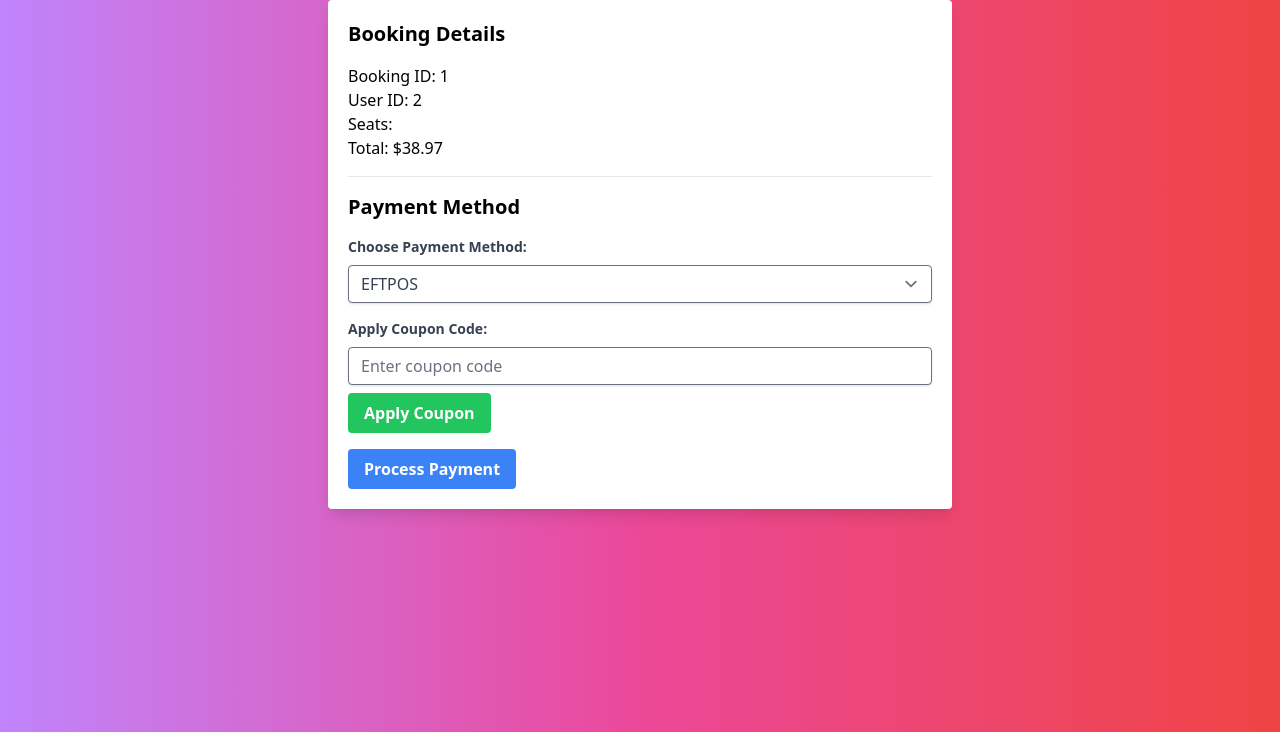
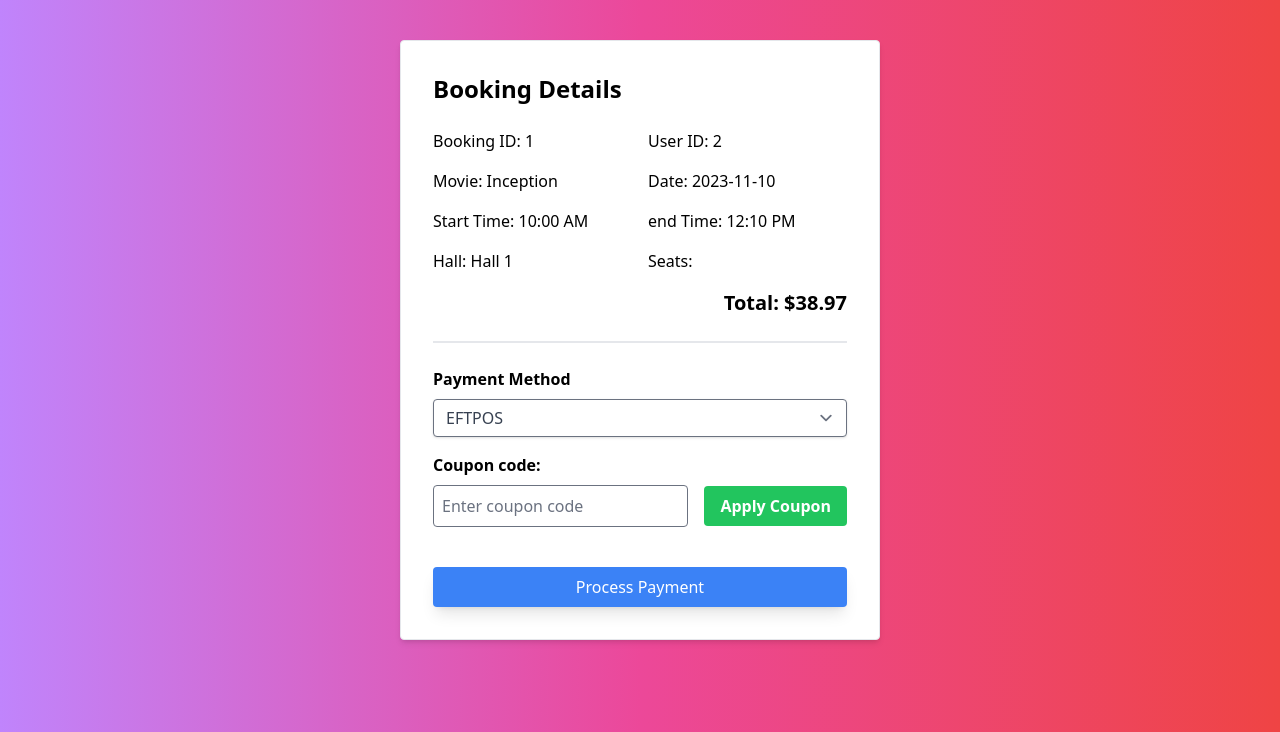
Before and after one commit to twoyoung/lincoln-cinema-online-movie-ticket-booking-system, a Flask app: page /book/1/payment/onsite in a window 1280 px wide. Shown: the part 68-800 px from the top of the page. Run offline with Flask 3, Linux system fonts and the light colour scheme; a user stored in the database is signed in.

Commit message:
styling of viewbookings page; notification information; booking confirm page; payment page;etc

```diff
--- a/controllers/movieController.py
+++ b/controllers/movieController.py
@@ -1,5 +1,5 @@
 from flask import jsonify, redirect, render_template, url_for, flash, get_flashed_messages, session
-from sqlalchemy import Float
+from sqlalchemy import desc
 from models import General, User, Movie, CinemaHallSeat, Booking, BookingStatus, Payment, Screening, CreditCard, DebitCard, Coupon, CashPayment, Eftpos, Notification
 from typing import List
 from datetime import datetime
@@ -36,15 +36,6 @@
             flash("Movie does not exist.", 'error')
             return redirect(url_for('movies.showMovies'))
 
-    # @staticmethod
-    # def viewMovieScreenings(movieId: int):
-    #     movie = Movie.getMovieById(movieId)
-    #     if movie:
-    #         screeningList = movie.screenings
-    #     else:
-    #         screeningList = []
-    #     return render_template("movieScreenings.html", screeningList=screeningList, userType=session['userType'])
-
     @staticmethod
     def viewSeatChart(screeningId: int):
         screening = Screening.getScreeningById(screeningId)
@@ -57,7 +48,6 @@
     @staticmethod
     def showPaymentPageOnline(bookingId: int):
         booking = Booking.getBookingById(bookingId)
-        print(booking)
         return render_template("paymentOnline.html", booking=booking)
 
     @staticmethod
@@ -83,16 +73,16 @@
             booking.screening = screening
             booking.numberOfSeats = len(selectedSeats)
             booking.createdOn = datetime.now()
-            booking.orderTotal = sum(seat.seatPrice for seat in selectedSeats)
+            booking.orderTotal = round(sum(seat.seatPrice for seat in selectedSeats),2)
             booking.seats = selectedSeats
 
             if user.type == 'customer':
                 user.makeBooking(booking)
-                print(booking.id)
+                # print(booking.id)
                 return redirect(url_for('movies.paymentOnline', bookingId = booking.id))
             elif user.type == 'staff':
                 user.makeBooking(booking)
-                print(booking.id)
+                # print(booking.id)
                 return redirect(url_for('movies.paymentOnsite', bookingId = booking.id))
 
         elif paymentData:
@@ -175,7 +165,7 @@
     def getNotifications(userId: int):
         user = User.getUserById(userId)
         if user and user.type == 'customer':
-            notificationList = Notification.query.filter_by(userId = userId).all()
+            notificationList = Notification.query.filter_by(userId=userId).order_by(desc(Notification.timestamp)).all()
             numberOfUnreadNotifications = Notification.numberOfUnreadNotifications()
             # Convert the list of notifications into a list of dictionaries
             notifications = [
@@ -201,9 +191,10 @@
     def viewBookings(userId: int):
         user = User.getUserById(userId)
         if user.type == "customer":
+            # notificationList = Notification.query.filter_by(userId=userId).order_by(desc(Notification.timestamp)).all()
             bookingList = user.getBookingList()
         if user.type == "staff":
-            bookingList = Booking.getBookingList()
+            bookingList = Booking.getAllBookings()
         return render_template('bookings.html', bookingList=bookingList)
 
     @staticmethod
@@ -211,11 +202,16 @@
         booking = Booking.getBookingById(bookingId)
         user = User.getUserById(userId)
         if user.type == 'customer' or user.type == 'staff':
-            success = user.cancelBooking(booking)
+            success, message = user.cancelBooking(booking)
             if success:
-                return "cancelled successfully"
+                flash(message, 'success')
             else:
-                return "cancel failed"
+                flash(message, 'error')
+            return redirect(url_for('movies.viewBookings'))
+        else:
+            flash("Unauthorized access", 'error')
+            return redirect(url_for('movies.viewBookings'))
+
 
     @staticmethod
     def showAddMoviePage():
@@ -259,11 +255,11 @@
                 hallId = newScreeningData['hallId'],
                 movieId = newScreeningData['movieId']
             )
-            print(newScreeningData)
+            # print(newScreeningData)
             success =  user.addScreening(newScreening)
             if success:
                 flash("New Screening added successfully")
-                return redirect(url_for('movies.showMovieScreenings', movieId = newScreeningData['movieId']))
+                return redirect(url_for('movies.showMovieDetailsAndScreenings', movieId = newScreeningData['movieId']))
             else:
                 flash("The Screening was not added successfully")
                 return redirect(url_for('movies.addScreening', movieId = newScreeningData['movieId']))
--- a/models/paymentModel.py
+++ b/models/paymentModel.py
@@ -49,7 +49,7 @@
 
     @staticmethod
     def createPayment(payment: "Payment") -> "Payment":
-        payment.discountedAmount = payment.calcFinalPayment()
+        payment.discountedAmount = round(payment.calcFinalPayment(), 2)
         db.session.add(payment)
 
         payment.booking.status = BookingStatus.CONFIRMED
--- a/routes/routes.py
+++ b/routes/routes.py
@@ -30,8 +30,10 @@
         return f(*args, **kwargs)
     return wrapper
 
+
 movie_bp = Blueprint('movies', __name__)
 auth_bp = Blueprint('auth', __name__)
+
 
 @movie_bp.route('/', methods=['GET'])
 def home():
@@ -58,9 +60,6 @@
 def showMovieDetailsAndScreenings(movieId):
     return MovieController.viewMovieDetailsAndScreenings(movieId)
 
-# @movie_bp.route('/movies/<movieId>/screenings', methods=['GET', 'POST'])
-# def showMovieScreenings(movieId):
-#     return MovieController.viewMovieScreenings(movieId)
 
 @movie_bp.route('/book/<screeningId>/seats', methods=['GET', 'POST'])
 @login_required
--- a/static/output.css
+++ b/static/output.css
@@ -790,11 +798,6 @@
   margin-right: auto;
 }
 
-.my-4 {
-  margin-top: 1rem;
-  margin-bottom: 1rem;
-}
-
 .mb-10 {
   margin-bottom: 2.5rem;
 }
@@ -1785,13 +1834,20 @@
   outline-offset: 2px;
 }
 
+.focus\:ring-2:focus {
+  --tw-ring-offset-shadow: var(--tw-ring-inset) 0 0 0 var(--tw-ring-offset-width) var(--tw-ring-offset-color);
+  --tw-ring-shadow: var(--tw-ring-inset) 0 0 0 calc(2px + var(--tw-ring-offset-width)) var(--tw-ring-color);
+  box-shadow: var(--tw-ring-offset-shadow), var(--tw-ring-shadow), var(--tw-shadow, 0 0 #0000);
+}
+
+.focus\:ring-blue-500:focus {
+  --tw-ring-opacity: 1;
+  --tw-ring-color: rgb(59 130 246 / var(--tw-ring-opacity));
+}
+
 @media (min-width: 768px) {
   .md\:mb-0 {
     margin-bottom: 0px;
-  }
-
-  .md\:w-1\/2 {
-    width: 50%;
   }
 
   .md\:w-1\/3 {
--- a/templates/base.html
+++ b/templates/base.html
@@ -32,7 +32,7 @@
                         <!-- Notification icon with potential red dot for unread notifications -->
                         <div class="relative inline-block mr-3" id="notification-icon">
                             <i class="fas fa-envelope text-xl cursor-pointer px-2"></i>
-                            <div id="notification-dropdown" class="absolute right-0 mt-2 w-64 bg-white rounded shadow-md hidden">
+                            <div id="notification-dropdown" class="absolute right-0 mt-2 w-64 bg-white rounded shadow-md hidden z-50">
                                 <ul class="py-2 text-black" id="notification-list"></ul>
                             </div>
                             {% if has_unread_notifications %}
@@ -60,10 +60,6 @@
 </nav>
 
 
-
-
-
-<!-- Flashed Messages -->
 <!-- Flashed Messages -->
 {% if not hide_flash_messages %}
     {% with messages = get_flashed_messages(with_categories=true) %}
@@ -104,68 +100,73 @@
 
 
   <script>
-    $(document).ready(function() {
+    $(document).ready(function () {
         let userType = "{{ session['userType'] }}";
-        // Check for unread notifications only if we're a customer
-        $(document).ready(function() {
-        // Check for unread notifications only if userType is a customer
-        if (userType === 'customer') {
-            $.getJSON("/api/get-notifications", function(data) {
+
+        function fetchNotifications() {
+            $.getJSON("/api/get-notifications", function (data) {
+                let notificationList = $("#notification-list");
+                notificationList.empty();
+
                 if (data.numberOfUnreadNotifications > 0) {
-                    $("#notification-icon").append('<span class="absolute top-0 right-0 w-3 h-3 bg-red-500 rounded-full border-2 border-white"></span>');
+                    $("#notification-icon").find('.unread-dot').remove();
+                    $("#notification-icon").append('<span class="absolute top-0 right-0 w-3 h-3 bg-red-500 rounded-full border-2 border-white unread-dot"></span>');
+                } else {
+                    $("#notification-icon").find('.unread-dot').remove();
                 }
-                let notificationList = $("#notification-list");
-                notificationList.empty();  // Clear previous notifications
 
-                if(data.notifications.length === 0) {
-                    // No notifications
+                if (data.notifications.length === 0) {
                     notificationList.append('<li class="px-4 py-2 text-center text-gray-500">No new notifications</li>');
                 } else {
-                    data.notifications.forEach(function(notification) {
+                    data.notifications.sort((a, b) => new Date(b.timestamp) - new Date(a.timestamp));
+
+                    data.notifications.forEach(function (notification) {
                         let notificationItem = `
-                        <li class="px-4 py-2 hover:bg-gray-200 notification-item" data-id="${notification.id}">
+                <li class="px-4 py-2 hover:bg-gray-200 notification-item ${!notification.isRead ? 'bg-gray-100' : ''}" data-id="${notification.id}" data-expanded="false">
                     <a href="${notification.url}">
-                                ${notification.message}
+                        <span class="line-clamp-1">${notification.message}</span>
                     </a>
                 </li>`;
                         notificationList.append(notificationItem);
                     });
-                    console.log(notificationList);
                 }
             });
         }
-        });
-    });
 
-    $(document).ready(function() {
-        // Toggle dropdown visibility
-        $("#notification-icon .fa-envelope").click(function() {
+        fetchNotifications();
+
+        $("#notification-icon .fa-envelope").click(function () {
             $("#notification-dropdown").toggle();
         });
 
-        // Close dropdown if clicked outside
-        $(document).on("click", function(event) {
+        $(document).on("click", function (event) {
             if (!$(event.target).closest("#notification-icon").length) {
                 $("#notification-dropdown").hide();
             }
         });
 
-        // ... your existing code to check for unread notifications
-    });
+        $(document).on('click', '.notification-item', function () {
+            event.preventDefault();
 
+            const notificationId = $(this).data('id');
+            const isExpanded = $(this).data('expanded');
 
-    // Assuming each notification has a data-id attribute containing its ID
-    $(document).on('click', '.notification-item', function() {
-        event.preventDefault();
-        const notificationId = $(this).data('id');
+            if (isExpanded) {
+                $(this).find('span').removeClass('line-clamp-none').addClass('line-clamp-1');
+                $(this).data('expanded', false);
+            } else {
+                $(this).find('span').removeClass('line-clamp-1').addClass('line-clamp-none');
+                $(this).data('expanded', true);
+            }
 
-        // Make an AJAX call to mark the notification as read in the backend
-        $.post('/api/mark-notification-read', { id: notificationId }, function(response) {
-            if(response.success) {
-                // Provide feedback, like removing a highlight or the red dot indicator
+            $.post('/api/mark-notification-read', { id: notificationId }, function (response) {
+                if (response.success) {
+                    fetchNotifications();
                 }
             });
         });
+    });
+
 </script>
 
 
--- a/templates/bookingConfirm.html
+++ b/templates/bookingConfirm.html
@@ -7,6 +7,7 @@
 <div class="max-w-lg mx-auto mt-12 bg-white p-8 shadow-md rounded-md">
     <h1 class="text-2xl font-bold mb-6 text-center">Booking Confirmation</h1>
 
+    {% if booking.user.type == 'customer' %}
         <p class="mb-4">Dear <span class="font-bold">
         {% if booking.user.name %}
             {{ booking.user.name }}
@@ -15,6 +16,9 @@
         {% endif %}</span>,</p>
 
         <p class="mb-4">Thank you for booking with us. Here are your booking details:</p>
+    {% else %}
+        <p class="mb-4">Booking successfully. Here are the booking details:</p>
+    {% endif %}
 
     <div class="mb-4">
         <span class="font-bold">Booking ID:</span>
--- a/templates/movieDetailsAndScreenings.html
+++ b/templates/movieDetailsAndScreenings.html
@@ -1,6 +1,6 @@
 {% extends 'base.html' %}
 
-{% block title %}{{movie.title}} - Screenings{% endblock %}
+{% block title %}{{movie.title}}{% endblock %}
 
 {% block content %}
 <div class="container mx-auto max-w-3xl font-sans antialiased py-12 px-4 bg-gray-100">
--- a/templates/paymentOnsite.html
+++ b/templates/paymentOnsite.html
@@ -5,64 +5,70 @@
 
 {% block content %}
 
-<div class="container mx-auto px-4">
-    <div class="bg-white p-5 rounded shadow-lg w-full md:w-1/2 mx-auto">
+<div class="container mx-auto px-4 px-4 py-10 max-w-lg">
+    <div class="bg-white p-8 rounded shadow-md border border-gray-200">
+        <div class="border-b-2 border-gray-200 pb-6 mb-6">
+            <h2 class="text-2xl font-semibold mb-6">Booking Details</h2>
+            <div class="grid grid-cols-2 gap-4">
+                <p><span class="font-medium font-bold">Booking ID:</span> {{ booking.id }}</p>
+                <p><span class="font-medium font-bold">User ID:</span> {{ booking.userId }}</p>
+                <p><span class="font-medium font-bold">Movie:</span> {{ booking.screening.movie.title }}</p>
+                <p><span class="font-medium font-bold">Date:</span> {{ booking.screening.screeningDate.strftime('%Y-%m-%d') }}</p>
+                <p><span class="font-medium font-bold">Start Time:</span> {{ booking.screening.startTime.strftime('%I:%M %p') }}</p>
+                <p><span class="font-medium font-bold">end Time:</span> {{ booking.screening.endTime.strftime('%I:%M %p') }}</p>
+                <p><span class="font-medium font-bold">Hall:</span> {{ booking.screening.hall.name }}</p>
+                <p><span class="font-medium font-bold">Seats:</span>
+                    {% for seat in booking.seats %}
+                        {{ seat.seatNumber }} {% if not loop.last %}, {% endif %}
+                    {% endfor %}
+                </p>
+
+                <p class="col-span-2 text-right font-bold text-xl" id="total-amount">Total: ${{ booking.orderTotal }}</p>
+            </div>
+        </div>
         <form action="{{ url_for('movies.paymentOnsite', bookingId=booking.id) }}" method="POST">
 
-            <!-- Booking Details Section -->
-             <!-- Booking Details Section -->
-            <h2 class="text-xl font-semibold mb-4">Booking Details</h2>
-            <p>Booking ID: {{ booking.id }}</p>
-            <p>User ID: {{ booking.userId }}</p>
-            <p>Seats: {% for seat in booking.seats %} {{ seat.seatNumber }} {% if not loop.last %}, {% endif %}{% endfor %}
-            </p>
-            <p id="order-total">Total: ${{ booking.orderTotal }}</p>
-
-            <hr class="my-4">
-
             <!-- Payment Method Section -->
-            <h2 class="text-xl font-semibold mb-4">Payment Method</h2>
-            <input type="hidden" name="bookingId" value="{{ booking.id }}">
-            <div class="mb-4">
-                <label class="block text-gray-700 text-sm font-bold mb-2">
-                    Choose Payment Method:
-                </label>
-                <select name="paymentMethod" id="payment-method" class="shadow appearance-none border rounded w-full py-2 px-3 text-gray-700 leading-tight focus:outline-none focus:shadow-outline">
-                    <option value="eftpos">EFTPOS</option>
-                    <option value="cash">Cash</option>
-                </select>
-            </div>
-
-            <!-- Coupon Code (assuming you want this) -->
-            <div class="mb-4">
-                <label class="block text-gray-700 text-sm font-bold mb-2">
-                    Apply Coupon Code:
-                </label>
-                <input type="text" name="couponCode" id="coupon-code" class="shadow appearance-none border rounded w-full py-2 px-3 text-gray-700 leading-tight focus:outline-none focus:shadow-outline" placeholder="Enter coupon code">
-                <button id="apply-coupon" class="mt-2 bg-green-500 hover:bg-green-700 text-white font-bold py-2 px-4 rounded focus:outline-none focus:shadow-outline">
-                    Apply Coupon
-                </button>
-                <p id="discount-message" class="text-green-500 mt-2"></p>
+            <div class="space-y-4 mb-4">
+                <div class="w-full">
+                    <label class="block mb-2 font-bold">Payment Method</label>
+                    <select name="paymentMethod" id="payment-method" class="shadow appearance-none border rounded w-full py-2 px-3 text-gray-700 leading-tight focus:outline-none focus:shadow-outline">
+                        <option value="eftpos">EFTPOS</option>
+                        <option value="cash">Cash</option>
+                    </select>
+                </div>
             </div>
 
             <!-- Cash Payment Section (initially hidden) -->
             <div id="cash-section" class="hidden">
                 <div class="mb-4">
-                    <label class="block text-gray-700 text-sm font-bold mb-2">
+                    <label class="block mb-2 font-bold">
                         Amount Paid:
                     </label>
-                    <input type="text" name="receivedCash" class="shadow appearance-none border rounded w-full py-2 px-3 text-gray-700 leading-tight focus:outline-none focus:shadow-outline" placeholder="Enter amount paid by customer">
+                    <input type="text" name="receivedCash" class="border rounded w-full p-2" placeholder="Enter amount paid by customer">
                 </div>
 
                 <div class="mb-4">
-                    <label class="block text-gray-700 text-sm font-bold mb-2">
+                    <label class="block mb-2 font-bold">
                         Change Due:
                     </label>
-                    <input id="change-due" name="change" class="p-2 border rounded" />
+                    <input id="change-due" name="change" class="border rounded w-full p-2" />
                 </div>
             </div>
 
-            <button type="submit" class="bg-blue-500 hover:bg-blue-700 text-white font-bold py-2 px-4 rounded focus:outline-none focus:shadow-outline">
+            <!-- Coupon Code (assuming you want this) -->
+            <div class="mb-4 mb-6">
+                <label class="block mb-2 font-bold">Coupon code:</label>
+                <div class="flex justify-between items-center">
+                    <input type="text" name="couponCode" id="coupon-code" class="border rounded flex-grow p-2 mr-4" placeholder="Enter coupon code">
+                    <button id="apply-coupon" class="bg-green-500 hover:bg-green-700 text-white font-bold py-2 px-4 rounded focus:outline-none focus:shadow-outline">
+                        Apply Coupon
+                    </button>
+                </div>
+                <p id="discount-message" class="text-green-500 mt-2"></p>
+            </div>
+
+            <button type="submit" class="w-full bg-blue-500 hover:bg-blue-600 text-white p-2 rounded mt-4 shadow-lg hover:shadow-xl transition-all">
                 Process Payment
             </button>
 
@@ -88,7 +94,7 @@
         });
 
         document.querySelector("#cash-section input").addEventListener("input", function () {
-            const originalTotalElement = document.getElementById("order-total");
+            const originalTotalElement = document.getElementById("total-amount");
             let total;
 
             if (originalTotalElement.classList.contains("line-through")) {
@@ -103,7 +109,7 @@
             document.getElementById("change-due").value = changeDue;
         });
 
-        // coupon code validation
+        // New coupon code validation
         document.getElementById("apply-coupon").addEventListener("click", function (e) {
             e.preventDefault();
 
@@ -121,16 +127,20 @@
             .then(response => response.json())
             .then(data => {
                 if (data.valid) {
-                    const originalTotalElement = document.getElementById("order-total");
+                    const originalTotalElement = document.getElementById("total-amount");
+
                     const originalTotal = parseFloat(originalTotalElement.textContent.split('$')[1]);
                     const newTotal = originalTotal * (1 - data.discount);
 
-                    originalTotalElement.textContent = "Original Total: $"+ originalTotal;
+                    originalTotalElement.textContent = "Original Total: $" + originalTotal;
                     originalTotalElement.classList.add("line-through", "opacity-60");
 
                     const newTotalElement = document.createElement('p');
+                    newTotalElement.classList.add("col-span-2", "text-right", "font-bold", "text-xl");
+
+
                     newTotalElement.textContent = "Discounted Total: $" + newTotal.toFixed(2);
-                    newTotalElement.classList.add("font-bold", "text-green-500"); // For emphasis using TailwindCSS
+                    newTotalElement.classList.add("font-bold", "text-green-500", "text-right"); // Added the text-right class
                     originalTotalElement.insertAdjacentElement('afterend', newTotalElement);
 
                     document.getElementById("discount-message").textContent = "Discount applied!";
```
Also changed, not shown: other parts of static/output.css (+54 -0 lines), models/movieModel.py (+13 -5 lines), models/userModel.py (+18 -15 lines), movies.json (+28 -28 lines), templates/bookings.html (+71 -10 lines), instance/cinema.db. Lines whose indentation alone changed are shown as unchanged.
